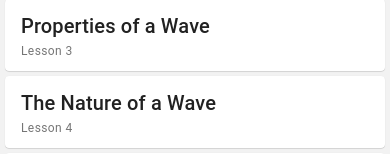
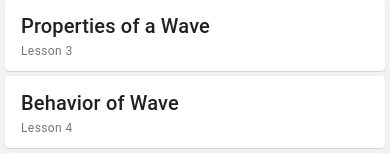
Before and after one commit to crimsoner18/tithesis, a React Native app: screen /ModuleOne in a window 390 px wide. Shown: the part 377-531 px from the top of the page. Built offline with nearby package versions, Linux system fonts and the light colour scheme; what expo-linking would draw is missing.

Commit message:
module1lesson4title

```diff
--- a/screens/ModuleOneScreen.tsx
+++ b/screens/ModuleOneScreen.tsx
@@ -69,7 +69,7 @@ export default function ModuleOneScreen({ navigation }: RootTabScreenProps<'Modu
         <TouchableOpacity
           onPress={() => navigation.navigate('ModuleOneLessonFour')}>
             <Card style={styles.card}>
-              <Card.Title title="The Nature of a Wave" subtitle="Lesson 4"/>
+              <Card.Title title="Behavior of Wave" subtitle="Lesson 4"/>
             </Card>
         </TouchableOpacity>
         <TouchableOpacity
```
